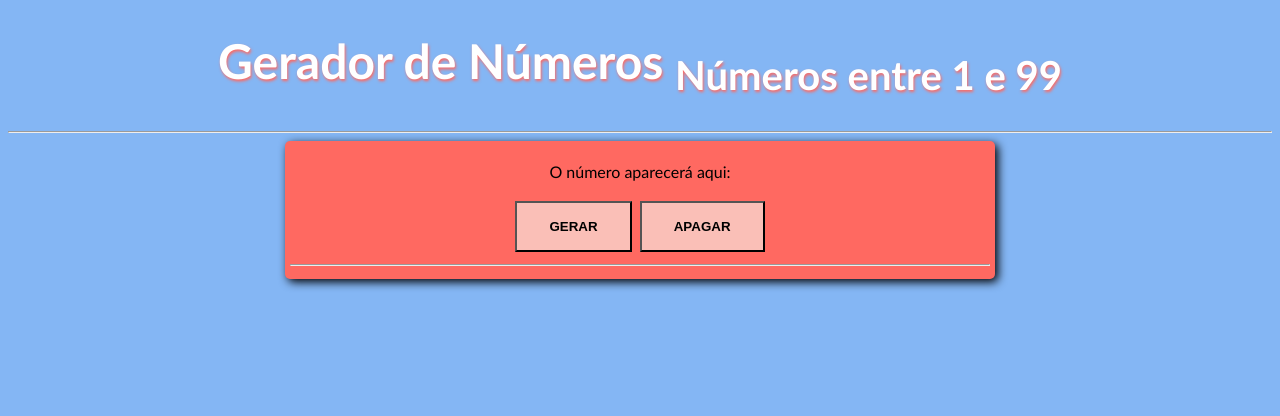
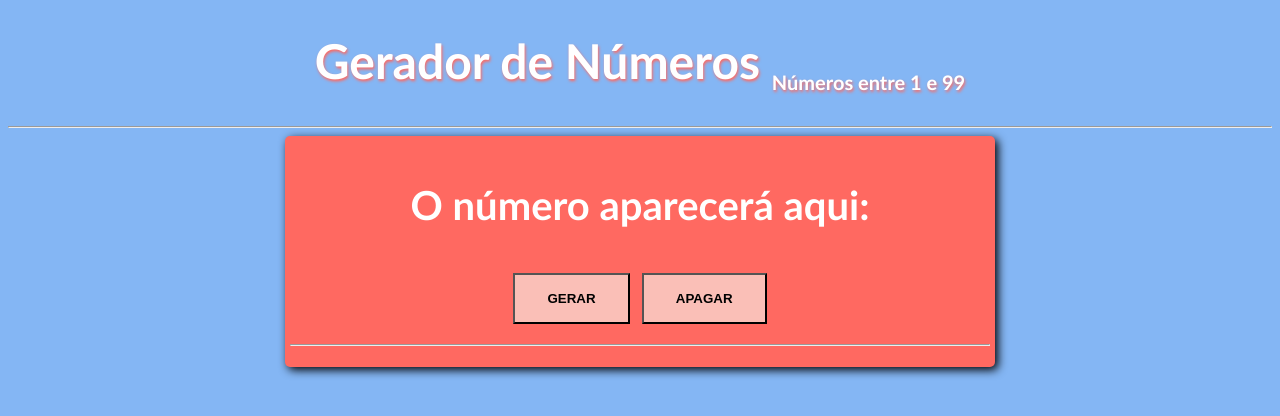
Before and after one commit to FischerJoao/Math-Random.JS, a plain HTML site: page index.html in a window 1280 px wide. Drawn offline with Linux system fonts and the light colour scheme.

Commit message:
css styles complete

```diff
--- a/style.css
+++ b/style.css
@@ -3,21 +3,33 @@ body {
     font-family: 'Gill Sans', 'Gill Sans MT', Calibri, 'Trebuchet MS', sans-serif;
 }
 
-header > h1 {
+h1 {
     text-align: center;
     font-size: 3em;
     color: white;
     text-shadow: 1px 2px 3px #ff6961;
 }
 
+sub {
+    font-size: 20px;
+}
+
 section {
-    background-color:#ff6961;
+    background-color: #ff6961;
     border-radius: 5px;
     padding: 5px;
     margin: 0 auto;
     text-align: center;
     width: 700px;
     box-shadow: 3px 3px 10px rgb(0, 0, 0);
+    color: aliceblue;
+    font-size: 2em;
+}
+
+p {
+    color: rgb(255, 255, 255);
+    font-weight: bolder;
+    font-size: 40px;
 }
 
 input[type=button] {
```
